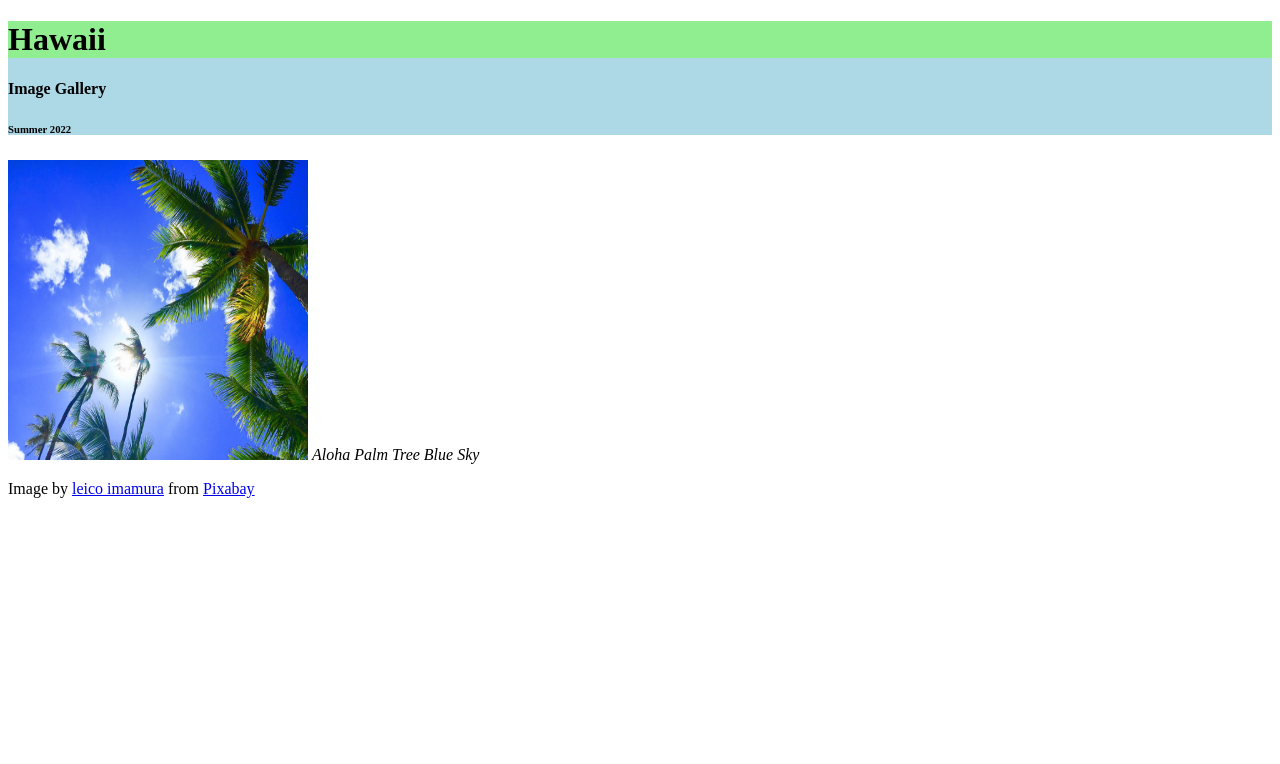
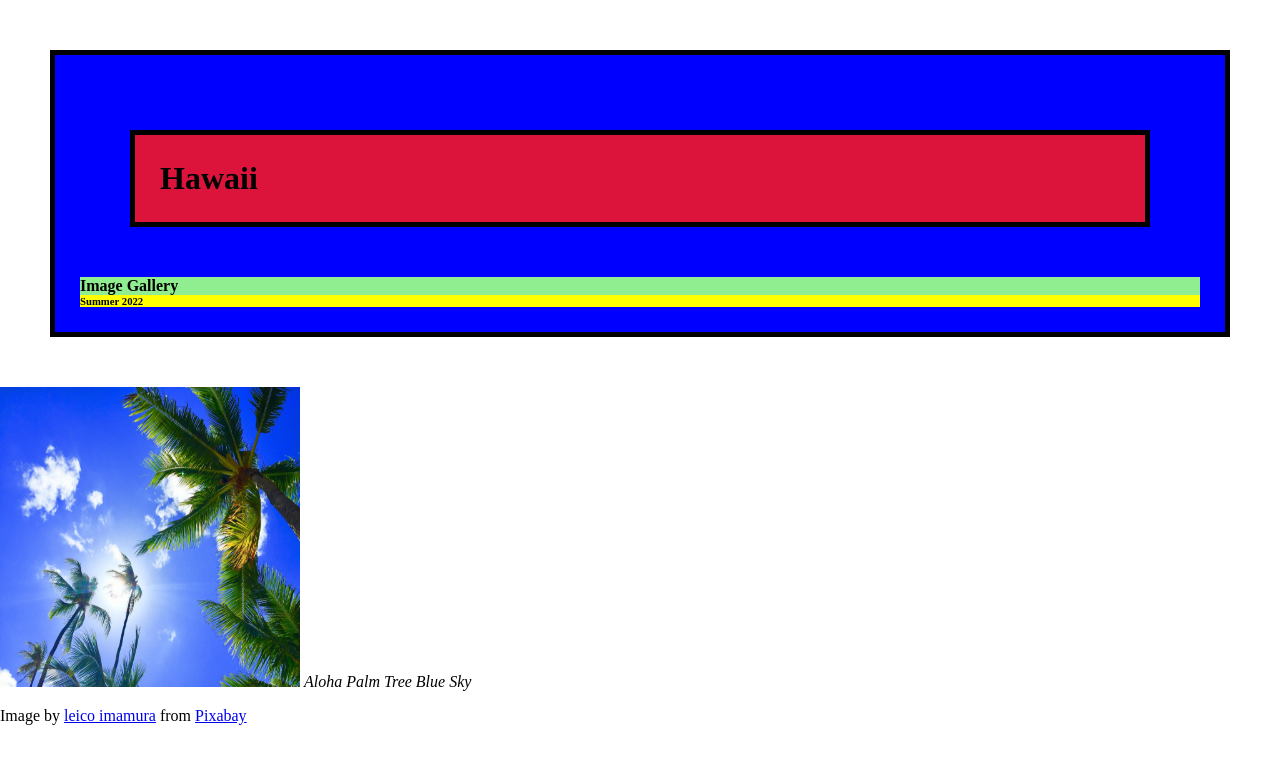
Before and after one commit to CSF2223/imagegallery-SalvatoreNico, a plain HTML site: page index.html in a window 1280 px wide. Drawn offline with Linux system fonts and the light colour scheme.

Commit message:
complete through 2.06

```diff
--- a/style.css
+++ b/style.css
@@ -6,7 +6,33 @@ secondary color:
 tertiary color:
 */
 
+/* CSS syntax notes:
+    selector {property:value;}
+*/
+
+body{
+    margin: 0;
+}
 header {
-    background-color: lightBlue;
+    background-color: blue;
+    margin: 50px;
+    border: 5px solid black;
+    padding: 25px;
 }
-h1 {background-color:lightGreen;}
+h1 {
+    background-color:crimson;
+    margin: 50px;
+    border: 5px solid black;
+    padding: 25px;
+
+}
+h4 {
+    background-color:lightGreen;
+    margin: 0;
+
+}
+h6 {
+    background-color:yellow;
+    margin: 0;
+
+}
```
Also changed, not shown: index.html (+2 -1 lines).
